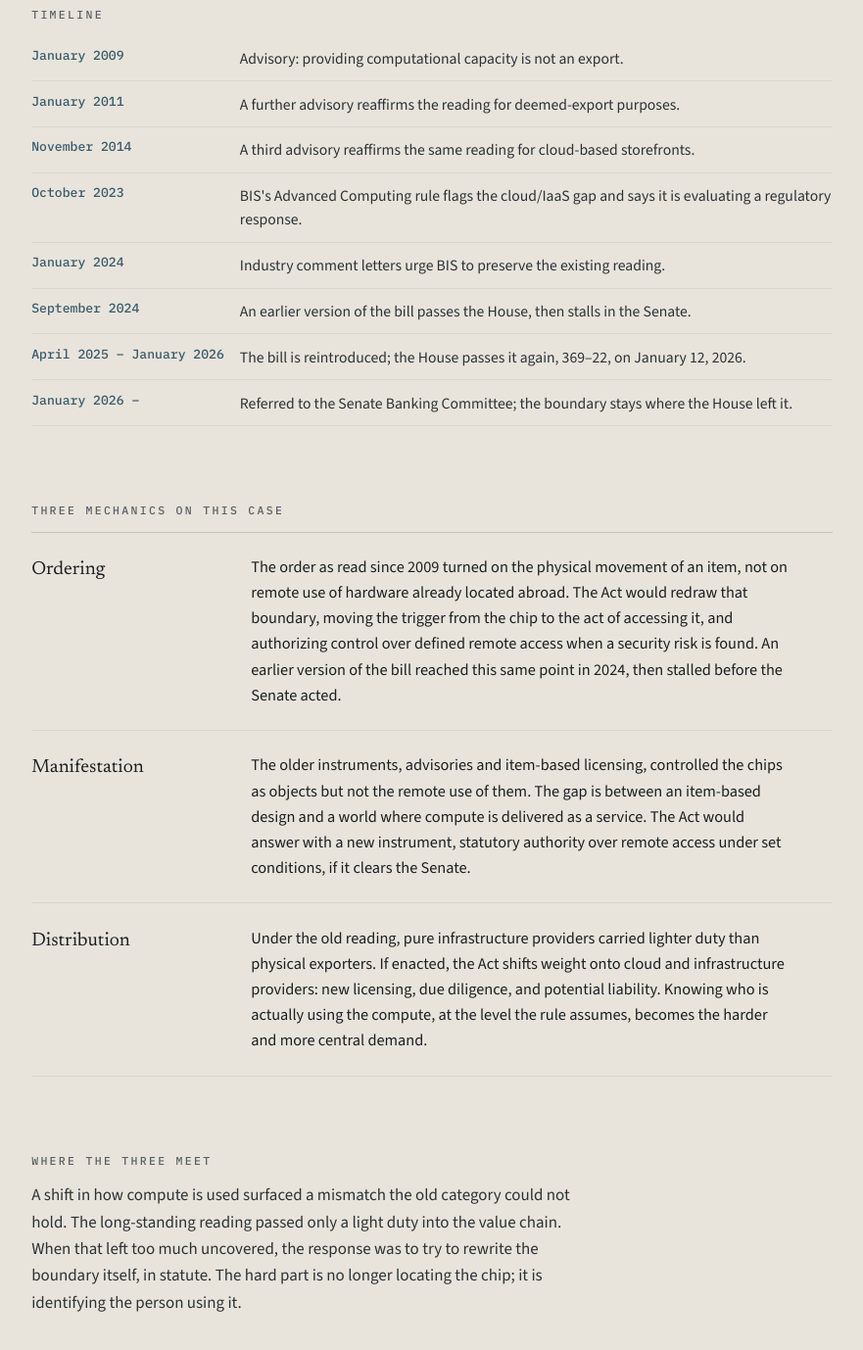
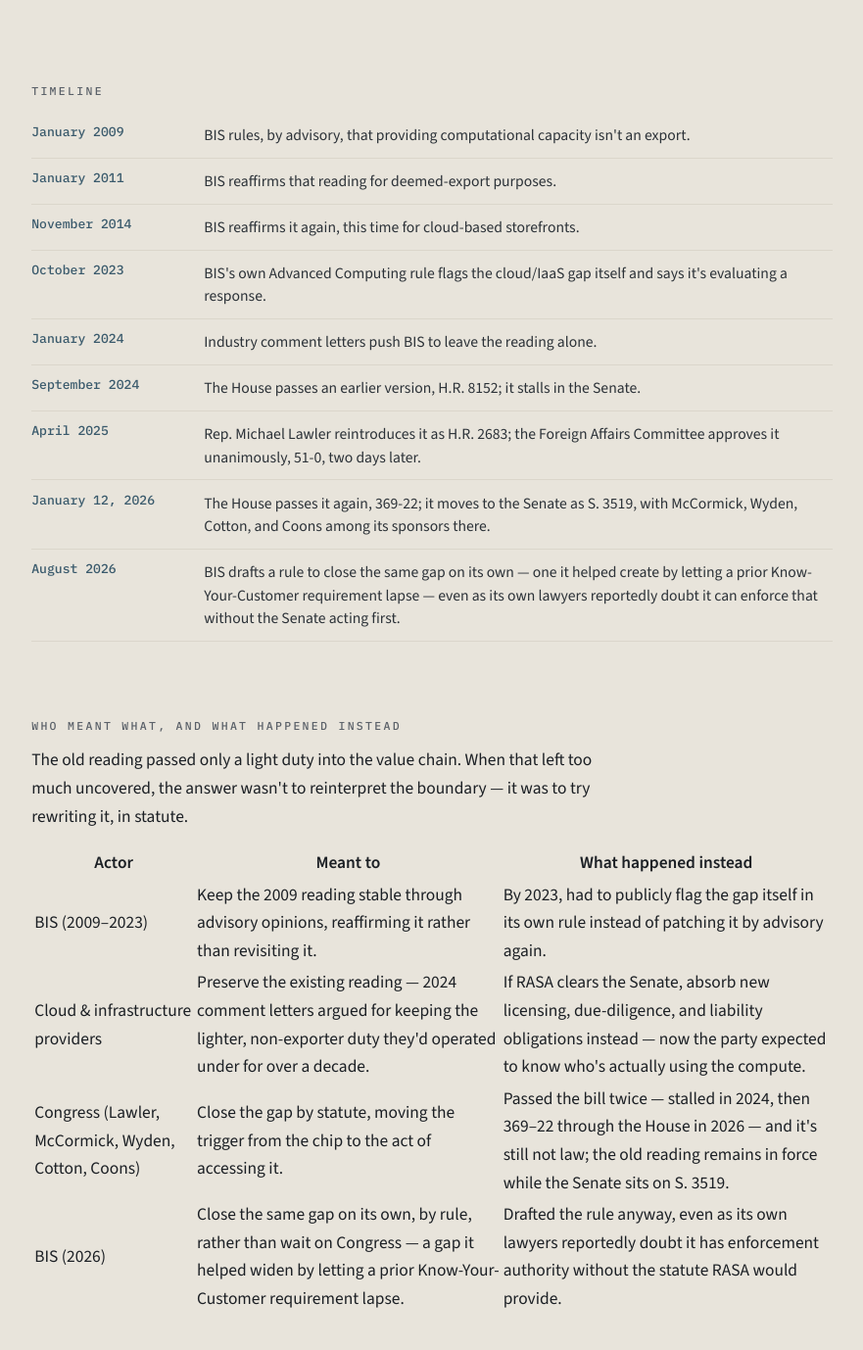
Before and after one commit to GaeunLim01/regulatory-order, a Jekyll site: the page built from cases/remote-access-security-act/index.html, in a window 1280 px wide and 1400 px high, scrolled down 878 px. Shown: the top 1378 px of the window at 98% size, without its empty margins (199-1080 px from the left). Built offline with Jekyll 4.4.1, drawn with Linux system fonts in a browser that asks for light colours; some of the changed text lies outside the part shown.

Commit message:
Add files via upload

```diff
--- a/cases/remote-access-security-act/index.html
+++ b/cases/remote-access-security-act/index.html
@@ -4,18 +4,22 @@
 permalink: /cases/remote-access-security-act/
 case_id: "02"
 regulatory_subject: The treatment of remote access to controlled compute, and the legislative attempt to bring it inside export authority.
-trace: "Trigger, Boundary*"
-trace_note: "Reaffirmed at the same boundary by advisory opinions in 2009, 2011, and 2014; only put in motion once a 2023 rule signaled a shift, with the resulting bill now through the House and awaiting the Senate."
-description: Whether remote use of compute counts as an export. Read through boundary, instrument, and where the burden landed.
+description: Whether remote use of compute counts as an export. Read for where the 2009 boundary stopped reaching, and who ends up carrying the difference between the line Congress meant to redraw and the one that's actually still in force.
 ---
 
 <section class="csection">
   <div class="chero__shell">
-    <p class="ceyebrow">Narrative</p>
-    <div class="cbody">
-      <p>Since a 2009 advisory, providing computational capacity was treated as outside the definition of an export. As advanced chips became reachable remotely through the cloud, that reading left a widening gap: the chip could sit in a data center abroad and still be used, from anywhere, to train a model. The Remote Access Security Act moves to bring certain forms of remote access inside export authority.</p>
-      <p>Export controls were built around a physical object, something you can locate, own, and move. Remote access is not that. What is being regulated is the act of using the compute, and that act does not stay in one place.</p>
-    </div>
+    <p class="ceyebrow">Where the 2009 line stopped reaching</p>
+    <p class="cbody" style="margin-bottom:0.75rem;">Congress writes ECRA's operative categories — export, reexport, transfer — in general terms; BIS can only rule on whether a new situation fits inside them, not add one of its own. Three advisories in a row could only say remote access didn't fit. Only Congress could write it in as a fourth category, which is exactly what RASA does.</p>
+    <table class="cgap">
+      <thead><tr><th>What</th><th>What actually counted as regulated</th></tr></thead>
+      <tbody>
+        <tr><td>Old reading (2009–2014)</td><td>BIS's own repeated ruling that remote use doesn't fit inside "export," "reexport," or "transfer" — not a new category, just a negative answer inside the existing ones.</td></tr>
+        <tr><td>The gap</td><td>A chip can sit in a data center overseas and still be reached, and used, from anywhere — nothing that fits Congress's existing categories, and nothing BIS alone can add one to cover.</td></tr>
+        <tr><td>RASA (proposed)</td><td>Amends ECRA itself to add "remote access" as a fourth category alongside export, reexport, and transfer.</td></tr>
+      </tbody>
+    </table>
+    <p class="cbody" style="margin-top:1.1rem;">Three separate advisories — 2009, 2011, 2014 — reaffirmed the old reading rather than revisiting it. Only once BIS's own 2023 rule flagged the gap did Congress move: first a bill that stalled in 2024, then a reintroduced version that passed the House 369–22 in January 2026 and now sits with the Senate.</p>
   </div>
 </section>
 
@@ -24,14 +28,15 @@
     <p class="ceyebrow">Timeline</p>
     <table class="ctimeline">
       <tbody>
-        <tr><th>January 2009</th><td>Advisory: providing computational capacity is not an export.</td></tr>
-        <tr><th>January 2011</th><td>A further advisory reaffirms the reading for deemed-export purposes.</td></tr>
-        <tr><th>November 2014</th><td>A third advisory reaffirms the same reading for cloud-based storefronts.</td></tr>
-        <tr><th>October 2023</th><td>BIS's Advanced Computing rule flags the cloud/IaaS gap and says it is evaluating a regulatory response.</td></tr>
-        <tr><th>January 2024</th><td>Industry comment letters urge BIS to preserve the existing reading.</td></tr>
-        <tr><th>September 2024</th><td>An earlier version of the bill passes the House, then stalls in the Senate.</td></tr>
-        <tr><th>April 2025 – January 2026</th><td>The bill is reintroduced; the House passes it again, 369–22, on January 12, 2026.</td></tr>
-        <tr><th>January 2026 –</th><td>Referred to the Senate Banking Committee; the boundary stays where the House left it.</td></tr>
+        <tr><th>January 2009</th><td>BIS rules, by advisory, that providing computational capacity isn't an export.</td></tr>
+        <tr><th>January 2011</th><td>BIS reaffirms that reading for deemed-export purposes.</td></tr>
+        <tr><th>November 2014</th><td>BIS reaffirms it again, this time for cloud-based storefronts.</td></tr>
+        <tr><th>October 2023</th><td>BIS's own Advanced Computing rule flags the cloud/IaaS gap itself and says it's evaluating a response.</td></tr>
+        <tr><th>January 2024</th><td>Industry comment letters push BIS to leave the reading alone.</td></tr>
+        <tr><th>September 2024</th><td>The House passes an earlier version, H.R. 8152; it stalls in the Senate.</td></tr>
+        <tr><th>April 2025</th><td>Rep. Michael Lawler reintroduces it as H.R. 2683; the Foreign Affairs Committee approves it unanimously, 51-0, two days later.</td></tr>
+        <tr><th>January 12, 2026</th><td>The House passes it again, 369-22; it moves to the Senate as S. 3519, with McCormick, Wyden, Cotton, and Coons among its sponsors there.</td></tr>
+        <tr><th>August 2026</th><td>BIS drafts a rule to close the same gap on its own — one it helped create by letting a prior Know-Your-Customer requirement lapse — even as its own lawyers reportedly doubt it can enforce that without the Senate acting first.</td></tr>
       </tbody>
     </table>
   </div>
@@ -39,36 +44,35 @@
 
 <section class="csection">
   <div class="chero__shell">
-    <p class="ceyebrow">Three mechanics on this case</p>
-    <div class="clens">
-      <div class="clens__row" id="ordering">
-        <span class="clens__name">Ordering</span>
-        <div class="clens__obs">
-          <p>The order as read since 2009 turned on the physical movement of an item, not on remote use of hardware already located abroad. The Act would redraw that boundary, moving the trigger from the chip to the act of accessing it, and authorizing control over defined remote access when a security risk is found. An earlier version of the bill reached this same point in 2024, then stalled before the Senate acted.</p>
-        </div>
-      </div>
-      <div class="clens__row" id="manifestation">
-        <span class="clens__name">Manifestation</span>
-        <div class="clens__obs">
-          <p>The older instruments, advisories and item-based licensing, controlled the chips as objects but not the remote use of them. The gap is between an item-based design and a world where compute is delivered as a service. The Act would answer with a new instrument, statutory authority over remote access under set conditions, if it clears the Senate.</p>
-        </div>
-      </div>
-      <div class="clens__row" id="distribution">
-        <span class="clens__name">Distribution</span>
-        <div class="clens__obs">
-          <p>Under the old reading, pure infrastructure providers carried lighter duty than physical exporters. If enacted, the Act shifts weight onto cloud and infrastructure providers: new licensing, due diligence, and potential liability. Knowing who is actually using the compute, at the level the rule assumes, becomes the harder and more central demand.</p>
-        </div>
-      </div>
-    </div>
-  </div>
-</section>
-
-<section class="csection">
-  <div class="chero__shell">
-    <p class="ceyebrow">Where the three meet</p>
-    <div class="cbody cbody--close">
-      <p>A shift in how compute is used surfaced a mismatch the old category could not hold. The long-standing reading passed only a light duty into the value chain. When that left too much uncovered, the response was to try to rewrite the boundary itself, in statute. The hard part is no longer locating the chip; it is identifying the person using it.</p>
-    </div>
+    <p class="ceyebrow">Who meant what, and what happened instead</p>
+    <p class="cbody" style="margin-bottom:1rem;">The old reading passed only a light duty into the value chain. When that left too much uncovered, the answer wasn't to reinterpret the boundary — it was to try rewriting it, in statute.</p>
+    <table class="cgap">
+      <thead>
+        <tr><th>Actor</th><th>Meant to</th><th>What happened instead</th></tr>
+      </thead>
+      <tbody>
+        <tr>
+          <td>BIS (2009–2023)</td>
+          <td>Keep the 2009 reading stable through advisory opinions, reaffirming it rather than revisiting it.</td>
+          <td>By 2023, had to publicly flag the gap itself in its own rule instead of patching it by advisory again.</td>
+        </tr>
+        <tr>
+          <td>Cloud &amp; infrastructure providers</td>
+          <td>Preserve the existing reading — 2024 comment letters argued for keeping the lighter, non-exporter duty they'd operated under for over a decade.</td>
+          <td>If RASA clears the Senate, absorb new licensing, due-diligence, and liability obligations instead — now the party expected to know who's actually using the compute.</td>
+        </tr>
+        <tr>
+          <td>Congress (Lawler, McCormick, Wyden, Cotton, Coons)</td>
+          <td>Close the gap by statute, moving the trigger from the chip to the act of accessing it.</td>
+          <td>Passed the bill twice — stalled in 2024, then 369–22 through the House in 2026 — and it's still not law; the old reading remains in force while the Senate sits on S. 3519.</td>
+        </tr>
+        <tr>
+          <td>BIS (2026)</td>
+          <td>Close the same gap on its own, by rule, rather than wait on Congress — a gap it helped widen by letting a prior Know-Your-Customer requirement lapse.</td>
+          <td>Drafted the rule anyway, even as its own lawyers reportedly doubt it has enforcement authority without the statute RASA would provide.</td>
+        </tr>
+      </tbody>
+    </table>
   </div>
 </section>
 
@@ -77,10 +81,12 @@
     <p class="ceyebrow">Sources</p>
     <table class="csources">
       <tbody>
-        <tr><th>Primary</th><td><a href="https://www.congress.gov/bill/119th-congress/house-bill/2683/text">H.R. 2683, Remote Access Security Act</a>, engrossed text (Jan. 12, 2026)</td></tr>
-        <tr><th>Primary</th><td>BIS Advisory Opinions on grid/cloud computing and deemed exports (Jan. 13, 2009; Jan. 11, 2011)</td></tr>
-        <tr><th>Primary</th><td>BIS, Advanced Computing/Supercomputing Interim Final Rule, 88 FR 73458 (Oct. 25, 2023)</td></tr>
-        <tr><th>Reporting</th><td><a href="https://www.freshfields.com/en/our-thinking/blogs/a-fresh-take/remote-access-or-remote-possibility-rasa-and-the-future-of-cloud-export-controls-102nfbw">Freshfields, "Remote Access or Remote Possibility? RASA and the Future of Cloud Export Controls"</a></td></tr>
+        <tr><th>Primary</th><td><a href="https://www.govtrack.us/congress/bills/119/hr2683">H.R. 2683, Remote Access Security Act</a>, GovTrack (passed House Jan. 12, 2026)</td></tr>
+        <tr><th>Primary</th><td><a href="https://clerk.house.gov/Votes/202613">Roll Call 13, 119th Congress</a>, Office of the Clerk (369–22, Jan. 12, 2026)</td></tr>
+        <tr><th>Reporting</th><td><a href="https://sanctionsnews.bakermckenzie.com/us-house-passes-remote-access-security-act/">Baker McKenzie, "US House Passes Remote Access Security Act"</a></td></tr>
+        <tr><th>Reporting</th><td><a href="https://www.cmtradelaw.com/2026/01/house-passes-remote-access-security-act-to-limit-adversaries-remote-access-to-critical-technology/">Crowell &amp; Moring, "House Passes Remote Access Security Act..."</a> (Jan. 14, 2026)</td></tr>
+        <tr><th>Analysis</th><td><a href="https://www.lw.com/en/insights/what-the-remote-access-security-act-means-for-export-controls-compliance-programs">Latham &amp; Watkins, "What the Remote Access Security Act Means for Export Controls Compliance Programs"</a></td></tr>
+        <tr><th>Reporting</th><td><a href="https://www.techtimes.com/articles/325957/20260829/commerce-drafts-ai-chip-rule-loophole-it-created-rescinding-biden-know-your-customer.htm">Tech Times, "Commerce Drafts AI Chip Rule for Loophole It Created by Rescinding Biden Know-Your-Customer"</a> (Aug. 29, 2026)</td></tr>
       </tbody>
     </table>
   </div>
```
